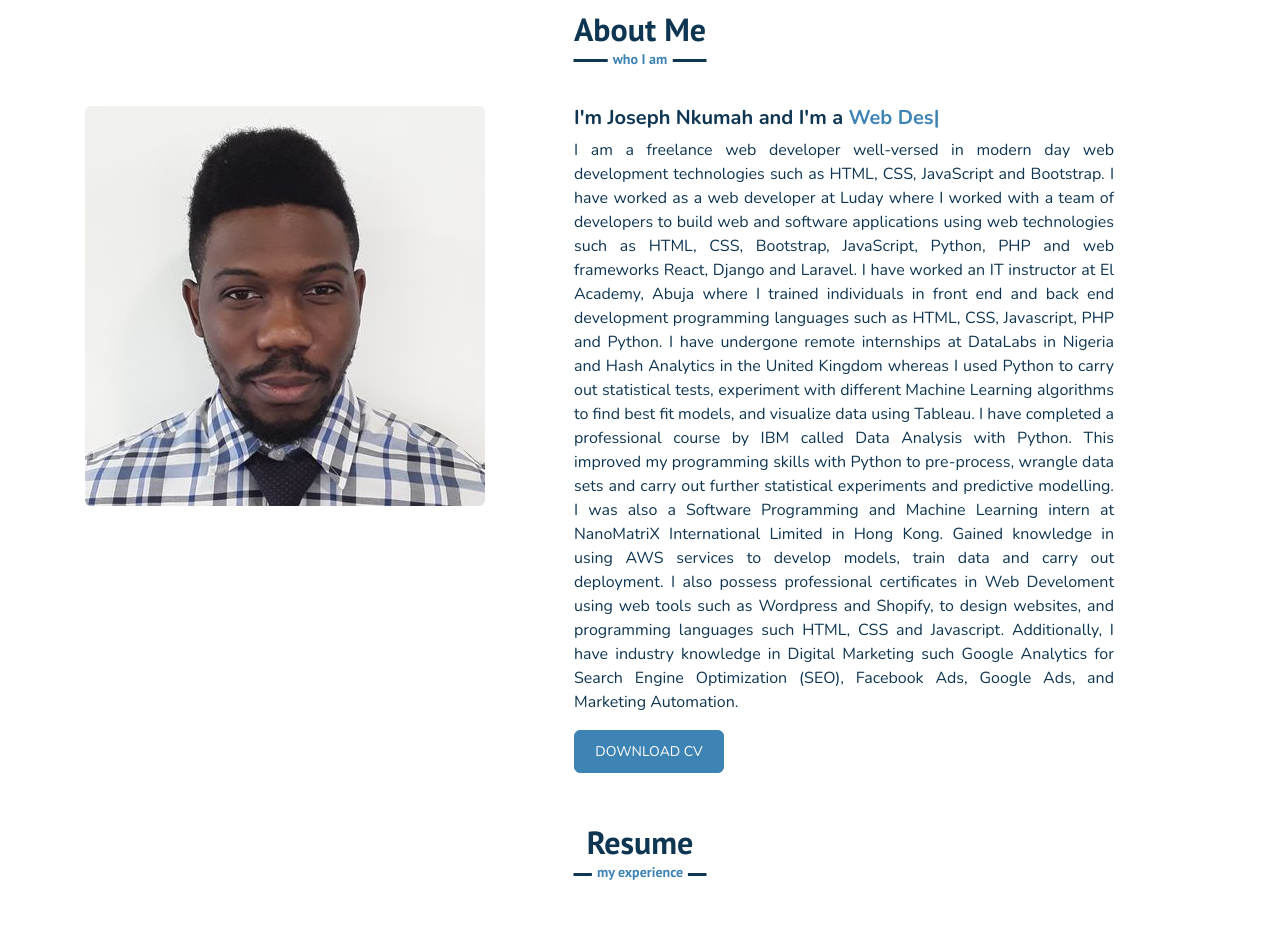
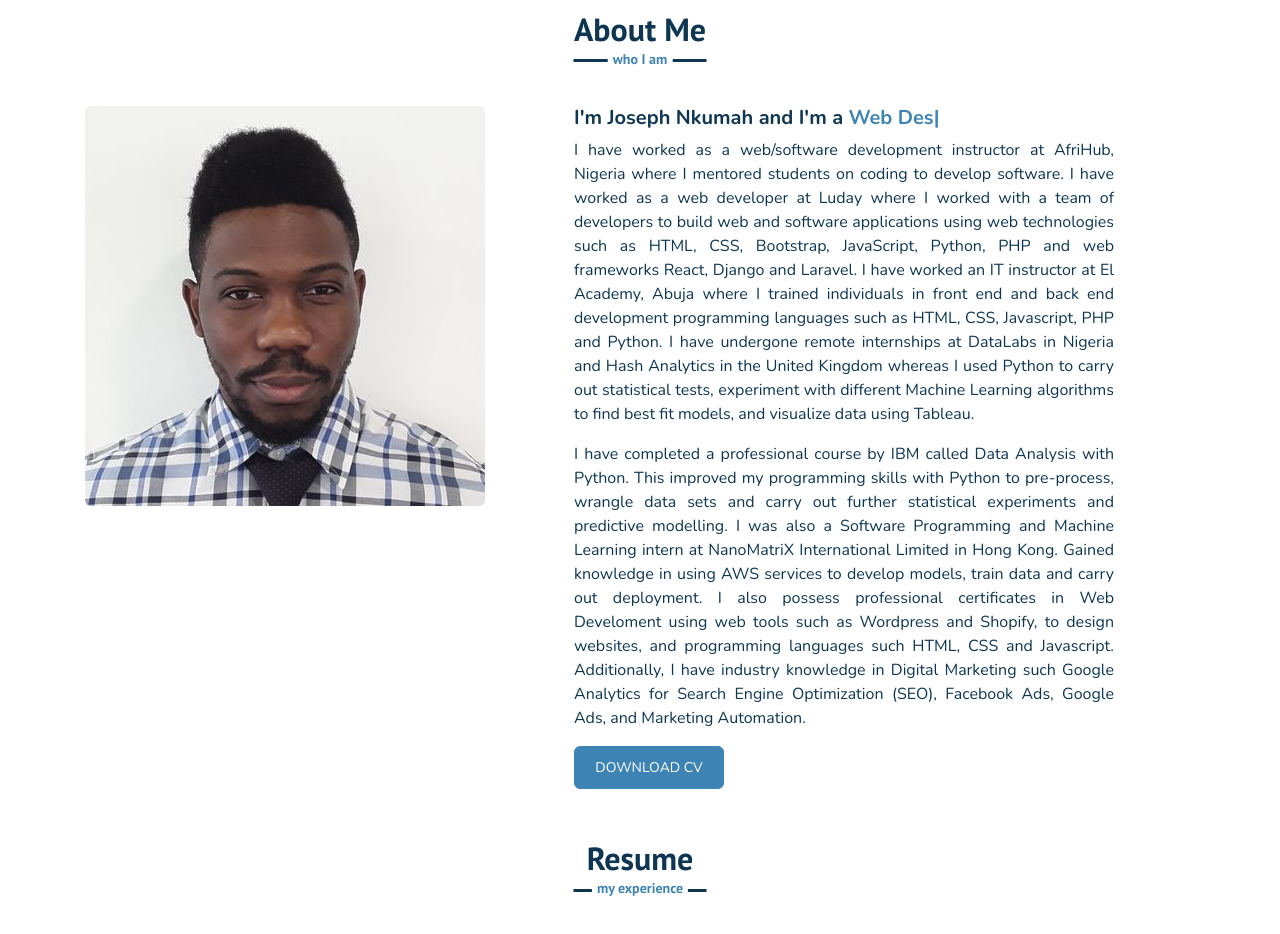
Before and after one commit to Nkumah7/portfolio, a website: page index.html in a window 1280 px wide. Shown: the part 840-1774 px from the top of the page. Drawn offline with nearby package versions, Linux system fonts and the light colour scheme.

Commit message:
Resume update

```diff
--- a/index.html
+++ b/index.html
@@ -106,26 +106,26 @@
                             <div class="about-title-main">
                                 <h5 class="font-weight-bold">I'm Joseph Nkumah and I'm a <span class="typing2"></span></h5>
                                 <p>
-                                    I am a freelance web developer well-versed in modern day web development technologies such as HTML, CSS, JavaScript and Bootstrap.
-                                    I have worked as a web developer at Luday where I worked with a team of developers
-                                    to build web and software applications using web technologies such as HTML, CSS,
-                                    Bootstrap, JavaScript, Python, PHP and web frameworks React, Django and Laravel.
-                                    I have worked an IT instructor at El Academy, Abuja where I trained individuals in
-                                    front end and back end development programming languages such as HTML, CSS, Javascript,
-                                    PHP and Python. I have undergone remote internships at DataLabs in Nigeria and Hash
-                                    Analytics in the United Kingdom whereas I used Python to carry out statistical tests,
-                                    experiment with different Machine Learning algorithms to find best fit models, and
-                                    visualize data using Tableau. I have completed a professional course by IBM called Data
-                                    Analysis with Python. This improved my programming skills with Python to pre-process,
-                                    wrangle data sets and carry out further statistical experiments and predictive modelling.
-                                    I was also a Software Programming and Machine Learning intern at NanoMatriX International
-                                    Limited in Hong Kong. Gained knowledge in using AWS services to develop models, train data
-                                    and carry out deployment. I also possess professional certificates in Web Develoment using web
-                                    tools such as Wordpress and Shopify, to design websites, and programming languages such HTML,
-                                    CSS and Javascript. Additionally, I have industry knowledge in Digital Marketing such Google
-                                    Analytics for Search Engine Optimization (SEO), Facebook Ads, Google Ads, and Marketing Automation.
+                                    I have worked as a web/software development instructor at AfriHub, Nigeria where I mentored students on coding to develop software.
+                                    I have worked as a web developer at Luday where I worked with a team of developers to build web and software
+                                    applications using web technologies such as HTML, CSS, Bootstrap, JavaScript, Python, PHP and web frameworks
+                                    React, Django and Laravel. I have worked an IT instructor at El Academy, Abuja where I trained individuals in
+                                    front end and back end development programming languages such as HTML, CSS, Javascript, PHP and Python.
+                                    I have undergone remote internships at DataLabs in Nigeria and Hash Analytics in the United Kingdom whereas
+                                    I used Python to carry out statistical tests, experiment with different Machine Learning algorithms to find
+                                    best fit models, and visualize data using Tableau.
                                 </p>
-                                <a href="document/Liverpool-Software-CV.pdf" download="CV" target="_blank">Download CV</a>
+                                <p>
+                                     I have completed a professional course by IBM called Data Analysis with Python. This improved my programming
+                                     skills with Python to pre-process, wrangle data sets and carry out further statistical experiments and predictive
+                                     modelling.  I was also a Software Programming and Machine Learning intern at NanoMatriX International Limited in
+                                     Hong Kong. Gained knowledge in using AWS services to develop models, train data and carry out deployment. I
+                                     also possess professional certificates in Web Develoment using web tools such as Wordpress and Shopify, to
+                                     design websites, and programming languages such HTML, CSS and Javascript. Additionally, I have industry knowledge
+                                     in Digital Marketing such Google Analytics for Search Engine Optimization (SEO), Facebook Ads, Google Ads, and
+                                     Marketing Automation.
+                                </p>
+                                <a href="document/UK_Software_CV.pdf" download="CV" target="_blank">Download CV</a>
                             </div>
                         </div>
                     </div>
@@ -455,7 +455,7 @@
                                         <p><i class="fa fa-envelope mt-3 pr-2 text-white"></i> <a href="mailto:josephnkumah97@gmail">josephnkumah97@gmail.com</a></p>
                                         <p><i class="fas fa-globe mt-3 pr-2 text-white"></i> <span class="text-white">Flat 25, Room 3, Paddington Park House, Liverpool, United Kingdom</span></p>
                                         <div class="my-3">
-                                            <a href="https://www.facebook.com/joseph.nkumah" target="_blank"><i class="fab fa-facebook fa-3x pr-4"></i></a>
+                                            <a href="https://www.facebook.com/JoTeq-Dojo-100644789306206/?ref=pages_you_manage" target="_blank"><i class="fab fa-facebook fa-3x pr-4"></i></a>
                                             <a href="https://www.linkedin.com/in/joseph-nkumah-b124a013b/" target="_blank"><i class="fab fa-linkedin fa-3x pr-4"></i></a>
                                             <a href="https://github.com/Nkumah7" target="_blank"><i class="fab fa-github fa-3x"></i></a>
                                         </div>
```
Also changed, not shown: 2 other files.
